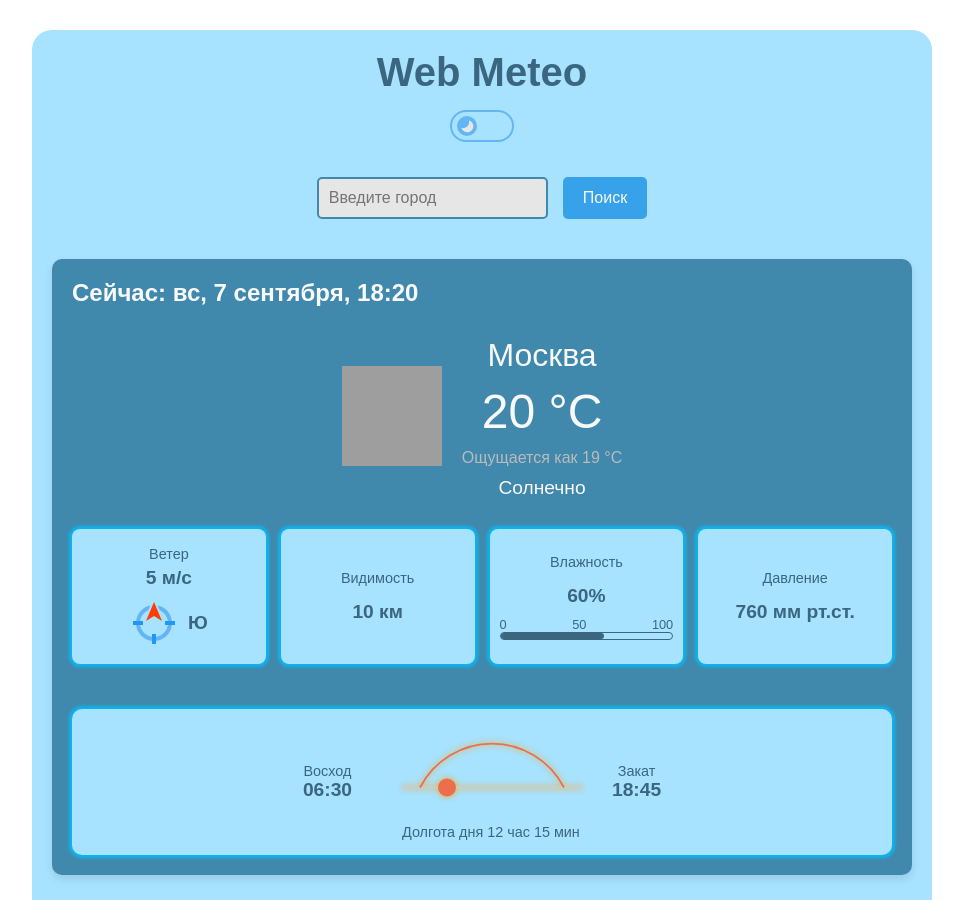
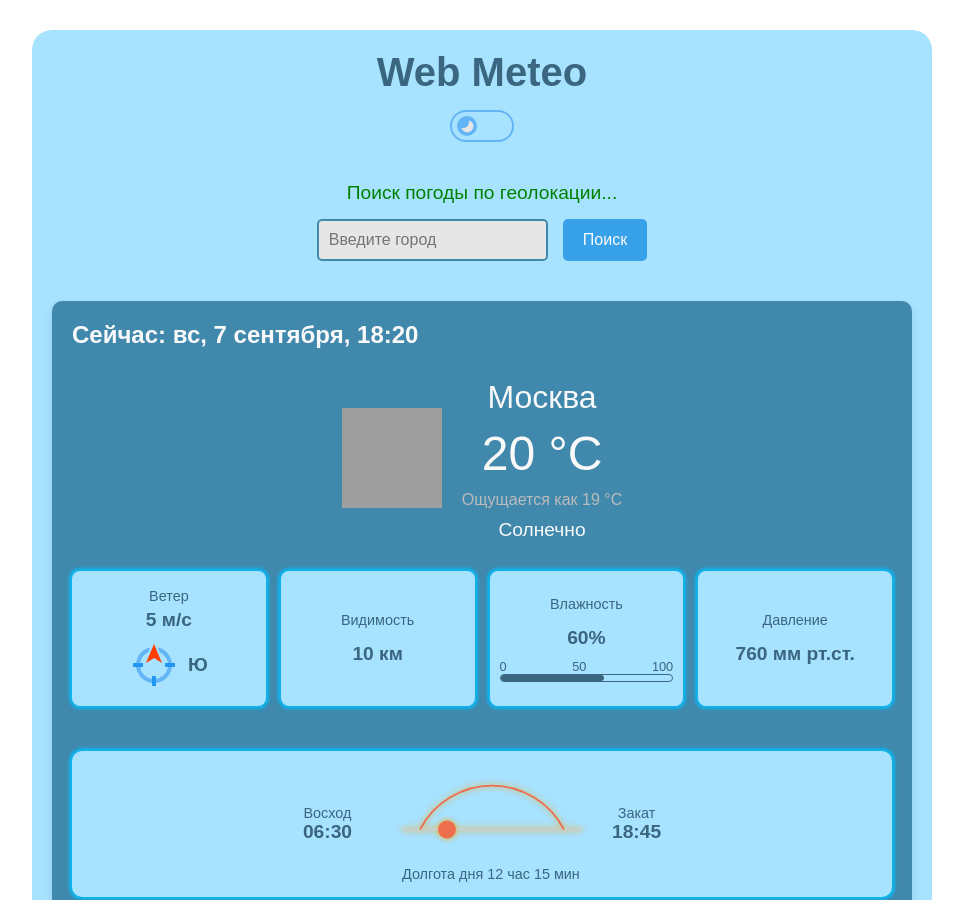
Before and after one commit to Mihail9595/Web-Meteo, a plain HTML site: page index.html in a window 1280 px wide. Shown: the top 900 px of the page, without its empty margins (158-1121 px from the left). Drawn offline with Linux system fonts and the light colour scheme; grey boxes are pictures that could not be loaded.

Commit message:
display search information

```diff
--- a/index.html
+++ b/index.html
@@ -37,6 +37,7 @@
           </label>
         </div>
         <div id="error-message"></div>
+        <div id="info-message"></div>
         <form class="search-form">
           <div class="search-block">
             <input
@@ -113,7 +114,12 @@
             </div>
             <div class="day-parameters">
               <div class="sun-graphic">
-                <svg viewBox="0 0 200 50" width="180" height="100" class="sun-disk">
+                <svg
+                  viewBox="0 0 200 50"
+                  width="180"
+                  height="100"
+                  class="sun-disk"
+                >
                   <line
                     x1="0"
                     y1="40"
--- a/src/api/geoData.js
+++ b/src/api/geoData.js
@@ -8,8 +8,11 @@ import { getForecast, getWeather } from "./getWeatherAndForecast.js";
 import { renderCurrentWeather } from "../components/currentWeather.js";
 import { renderHourlyForecast } from "../components/hourlyForecast.js";
 import { renderDailyForecast } from "../components/dailyForecast.js";
+import { displayInfo } from "../components/displayInfo.js";
 
 export const getGeoData = async () => {
+  displayInfo("Загрузка данных...");
+
   let city = cityInput.value.trim();
 
   if (!city || !isCyrillic(city)) {
@@ -46,6 +49,7 @@ export const getGeoData = async () => {
     renderCurrentWeather(weatherData, city);
     renderHourlyForecast(forecastData);
     renderDailyForecast(forecastData);
+    displayInfo("");
   } catch (error) {
     console.error(error.message);
     showError("Данные не получены");
--- /dev/null
+++ b/src/components/displayInfo.js
@@ -0,0 +1,5 @@
+const infoMessage = document.getElementById("info-message");
+
+export function displayInfo(message) {
+  infoMessage.textContent = message;
+}
--- a/src/components/geoLocation.js
+++ b/src/components/geoLocation.js
@@ -2,15 +2,19 @@ import { apiKey, baseUrl } from "../api/apiKeyAndHost.js";
 import { getForecast, getWeather } from "../api/getWeatherAndForecast.js";
 import { renderCurrentWeather } from "./currentWeather.js";
 import { renderDailyForecast } from "./dailyForecast.js";
+import { displayInfo } from "./displayInfo.js";
 import { showError } from "./error.js";
 import { renderHourlyForecast } from "./hourlyForecast.js";
 
 export function geoLacation() {
+  displayInfo("Поиск погоды по геолокации...");
+
   document.addEventListener("DOMContentLoaded", async () => {
     try {
       const { latitude, longitude } = await getBrowserGeoLacation();
       const locationName = await geoLacationName(latitude, longitude);
       await fetchWeatherByCoords(latitude, longitude, locationName);
+      displayInfo("");
     } catch (error) {
       console.error("ошибка при получении геолокации:", error.message);
       showError(
--- a/styles/main.css
+++ b/styles/main.css
@@ -49,6 +49,12 @@ main {
   margin-top: 5px;
 }
 
+#info-message {
+  color: green;
+  font-size: 1.2rem;
+  margin-top: 5px;
+}
+
 @keyframes glow {
   0%,
   100% {
```
